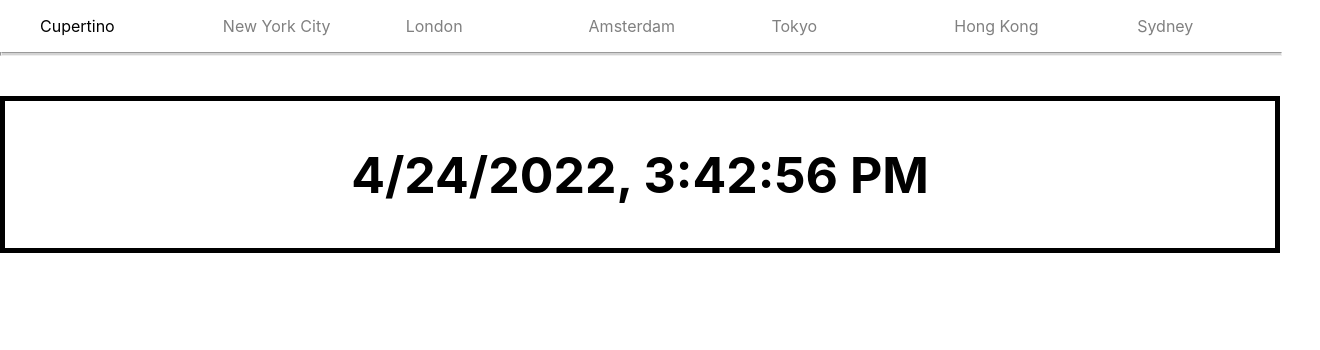
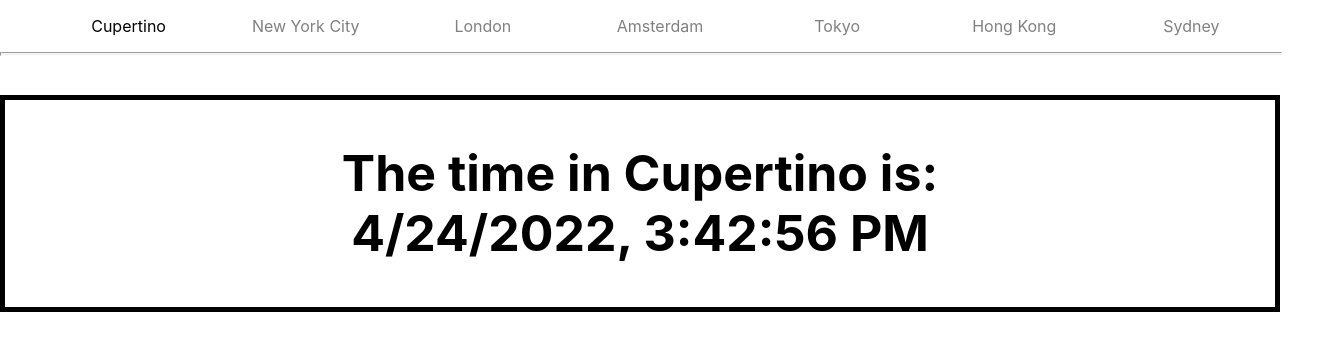
Before and after one commit to ianmaser/criticalmass, a React (Create React App) app in the folder city-navigation/: page / in a window 1280 px wide. Shown: the top 350 px of the page, 1320 px wide, since content can reach past the window. Built offline with nearby package versions, Linux system fonts and the light colour scheme.

Commit message:
update styles/time/delete unnecessary files/cleanup

```diff
--- a/city-navigation/public/index.html
+++ b/city-navigation/public/index.html
@@ -24,20 +24,10 @@
       work correctly both with client-side routing and a non-root public URL.
       Learn how to configure a non-root public URL by running `npm run build`.
     -->
-    <title>React App</title>
+    <title>Critical Mass Nav</title>
   </head>
   <body>
     <noscript>You need to enable JavaScript to run this app.</noscript>
     <div id="root"></div>
-    <!--
-      This HTML file is a template.
-      If you open it directly in the browser, you will see an empty page.
-
-      You can add webfonts, meta tags, or analytics to this file.
-      The build step will place the bundled scripts into the <body> tag.
-
-      To begin the development, run `npm start` or `yarn start`.
-      To create a production bundle, use `npm run build` or `yarn build`.
-    -->
   </body>
 </html>
--- a/city-navigation/src/App.css
+++ /dev/null
@@ -1,38 +0,0 @@
-.App {
-  text-align: center;
-}
-
-.App-logo {
-  height: 40vmin;
-  pointer-events: none;
-}
-
-@media (prefers-reduced-motion: no-preference) {
-  .App-logo {
-    animation: App-logo-spin infinite 20s linear;
-  }
-}
-
-.App-header {
-  background-color: #282c34;
-  min-height: 100vh;
-  display: flex;
-  flex-direction: column;
-  align-items: center;
-  justify-content: center;
-  font-size: calc(10px + 2vmin);
-  color: white;
-}
-
-.App-link {
-  color: #61dafb;
-}
-
-@keyframes App-logo-spin {
-  from {
-    transform: rotate(0deg);
-  }
-  to {
-    transform: rotate(360deg);
-  }
-}
--- a/city-navigation/src/App.js
+++ b/city-navigation/src/App.js
@@ -5,15 +5,13 @@ import navigation from './assets/navigation.json';
 const Navbar = styled.ul`
   align-items: center;
   display: flex;
-  justify-content: space-between;
   list-style-type: none;
-  width: 100%;
 `;
 
 const NavItem = styled.li`
   align-items: center;
   flex: 1;
-  justify-content: center;
+  text-align: center;
 `;
 
 const NavLink = styled.a`
@@ -23,7 +21,7 @@ const NavLink = styled.a`
   text-align: center;
   text-decoration: none;
   &:hover {
-    color: ${({active}) => active ? 'black' : 'blue'};
+    color: ${({active}) => active ? 'black' : '#039be5'};
   }
 `;
 
@@ -38,23 +36,24 @@ const NavLine = styled.hr`
 `;
 
 const StyledLine = styled.hr`
-  background-color: lightgray;
-  height: 2px;
+  background-color: #F5F6FA;
+  height: 0.5px;
   margin: 0;
   width: 100%;
 `;
 
 const TimeWrapper = styled.div`
+  display: flex;
+  justify-content: center;
   margin-top: 40px;
   align-items: center;
   border: 5px black solid;
-  display: flex;
-  justify-content: center;
   padding: 10px 20px;
 `;
 
 const TimeDisplay = styled.h1`
   font-size: 50px;
+  text-align: center;
 `;
 
 const App = () => {
@@ -81,7 +80,7 @@ const App = () => {
     setActive(index);
   }
 
-  const currentTime = date.toLocaleString("en-US", { timeZone: navigation.cities[active].timeZone})
+  const currentTime = date.toLocaleString("en-US", { timeZone: navigation.cities[active].timeZone })
 
   return (
     <div className="App" style={{ position: 'relative'}}>
@@ -105,6 +104,8 @@ const App = () => {
       <StyledLine />
       <TimeWrapper>
         <TimeDisplay>
+          {`The time in ${navigation.cities[active].label} is:`}
+          <br />
           {currentTime}
         </TimeDisplay>
       </TimeWrapper>
--- a/city-navigation/src/index.js
+++ b/city-navigation/src/index.js
@@ -2,7 +2,6 @@ import React from 'react';
 import ReactDOM from 'react-dom/client';
 import './index.css';
 import App from './App';
-import reportWebVitals from './reportWebVitals';
 
 const root = ReactDOM.createRoot(document.getElementById('root'));
 root.render(
@@ -10,8 +9,3 @@ root.render(
     <App />
   </React.StrictMode>
 );
-
-// If you want to start measuring performance in your app, pass a function
-// to log results (for example: reportWebVitals(console.log))
-// or send to an analytics endpoint. Learn more: https://bit.ly/CRA-vitals
-reportWebVitals();
--- a/city-navigation/src/reportWebVitals.js
+++ /dev/null
@@ -1,13 +0,0 @@
-const reportWebVitals = onPerfEntry => {
-  if (onPerfEntry && onPerfEntry instanceof Function) {
-    import('web-vitals').then(({ getCLS, getFID, getFCP, getLCP, getTTFB }) => {
-      getCLS(onPerfEntry);
-      getFID(onPerfEntry);
-      getFCP(onPerfEntry);
-      getLCP(onPerfEntry);
-      getTTFB(onPerfEntry);
-    });
-  }
-};
-
-export default reportWebVitals;
```
Also changed, not shown: city-navigation/src/setupTests.js (deleted, +0 -5 lines), city-navigation/src/logo.svg (deleted), 1 other file (tests, documents, lock files or other folders).
